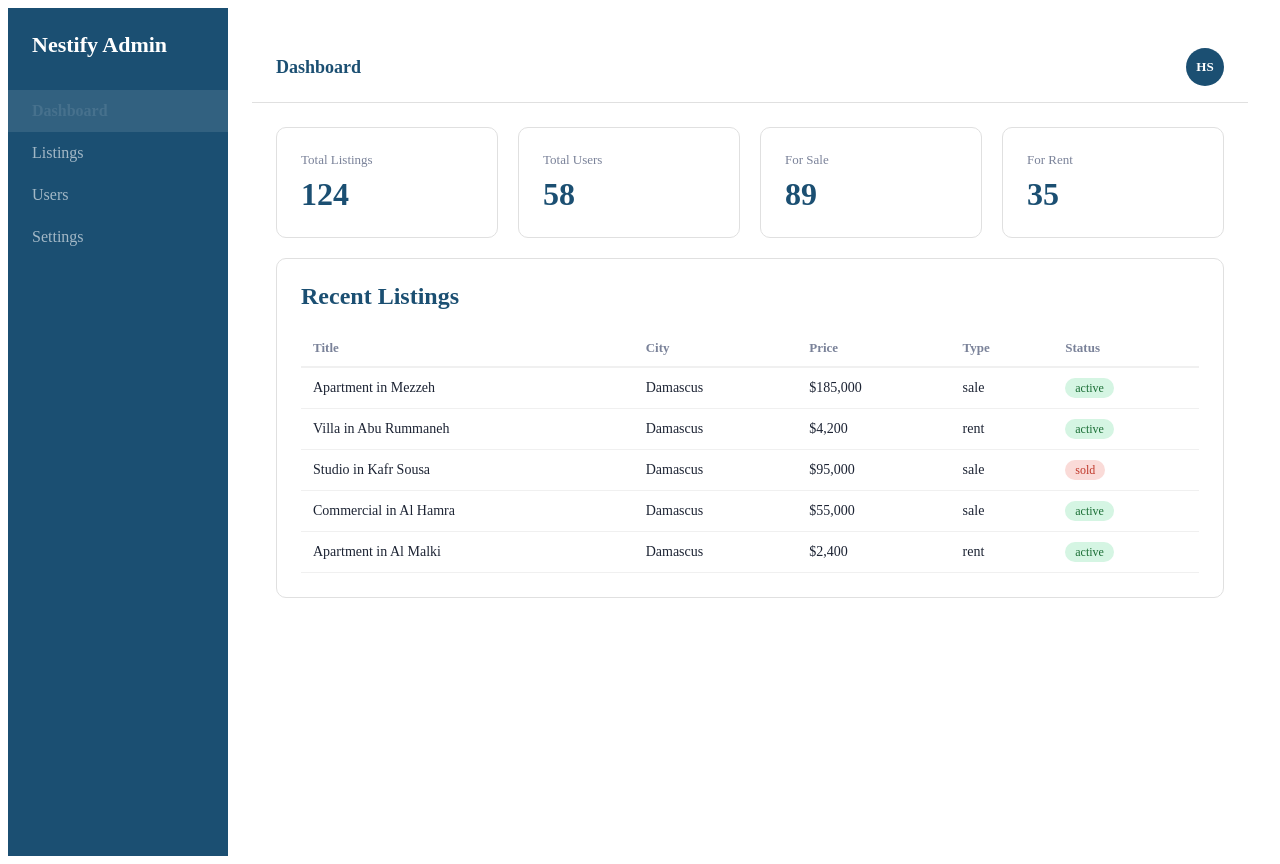
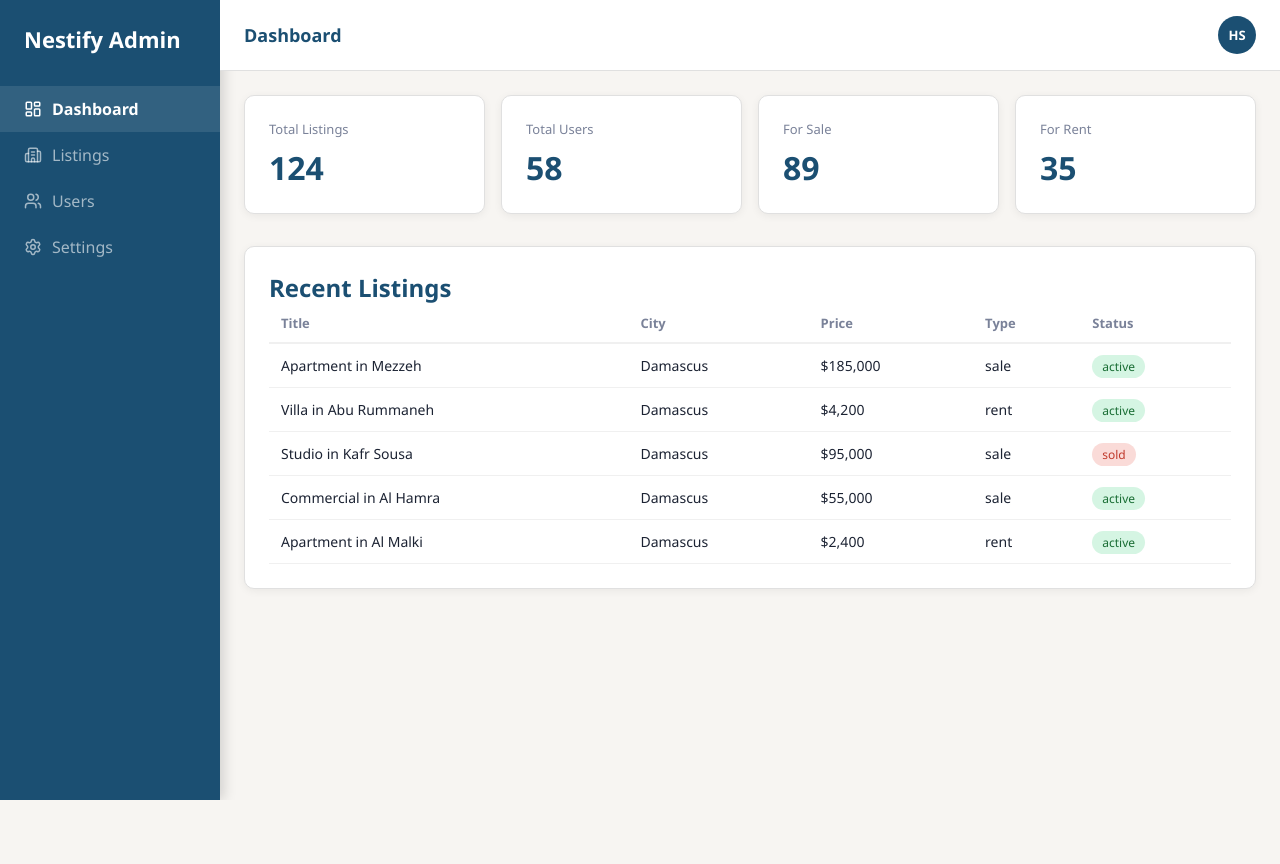
Before and after one commit to HasanAlii73/nestify-admin, a React (Vite) app: page /Dashboard in a window 1280 px wide. After the commit the page ends 800 px from the top, so only its background shows below. Built offline with nearby package versions, Linux system fonts and the light colour scheme.

Commit message:
style: sidebar icons and card shadows

```diff
--- a/src/App.jsx
+++ b/src/App.jsx
@@ -9,20 +9,20 @@ import Users from './pages/Users';
 function App() {
     return (
         <BrowserRouter>
-            <div style={{ display: 'flex' }}>
+            <div style={{ display: 'flex', minHeight: '100vh'  }}>
 
                 <Sidebar />
 
-                <main style={{ flex: 1, padding: '24px' }}>
+                <main style={{ flex: 1 }}>
                  <Topbar />
 
                  <div style={{ padding: '24px' }}>
                      <Routes>
                           <Route path="/" element={<Navigate to="/Dashboard" />} />
-                          <Route path="/dashboard" element={<Dashboard />} />
-                          <Route path="/listings" element={<Listings />} />
-                          <Route path="/users" element={<Users />} />
-                          <Route path="/settings" element={<Settings />} />
+                          <Route path="/Dashboard" element={<Dashboard />} />
+                          <Route path="/Listings" element={<Listings />} />
+                          <Route path="/Users" element={<Users />} />
+                          <Route path="/Settings" element={<Settings />} />
                      </Routes>
                  </div>
                 </main>
--- a/src/components/Statcard.jsx
+++ b/src/components/Statcard.jsx
@@ -6,6 +6,7 @@ function StatCard({ title, value }) {
             borderRadius: '10px',
             padding: '24px',
             flex: 1,
+            boxShadow: '0 2px 8px rgba(0,0,0,0.06)',
         }}>
             <p style={{margin: 0, color: '#7A8299', fontSize: '13px'}}>{title}</p>
             <h2 style={{margin: '8px 0 0 0', color: '#1B4F72', fontSize: '32px'}}>{value}</h2>
--- a/src/components/sidebar.jsx
+++ b/src/components/sidebar.jsx
@@ -1,29 +1,59 @@
 import { NavLink } from "react-router-dom";
+import { LayoutDashboard, Building2, Users, Settings } from "lucide-react";
 
 function Sidebar() {
-    return(
-        <aside style={{width: '220px', minHeight: '100vh', background: '#1B4F72', padding: '24px 0'}}>
-            <div style={{color: '#fff', fontSize:'22px', fontWeight:'bold', padding: '0 24px 32px'}}>
+  return (
+    <aside
+      style={{
+        width: "220px",
+        minHeight: "100vh",
+        background: "#1B4F72",
+        padding: "24px 0",
+        boxShadow: "4px 0 12px rgba(0,0,0,0.15)",
+      }}
+    >
+      <div
+        style={{
+          color: "#fff",
+          fontSize: "22px",
+          fontWeight: "bold",
+          padding: "0 24px 32px",
+        }}
+      >
         Nestify Admin
       </div>
 
       <nav>
-                <NavLink to="/Dashboard" style={navStyle}>Dashboard</NavLink>
-                <NavLink to="/Listings" style={navStyle}>Listings</NavLink>
-                <NavLink to="/Users" style={navStyle}>Users</NavLink>
-                <NavLink to="/Settings" style={navStyle}>Settings</NavLink>
+        <NavLink to="/Dashboard" style={navStyle}>
+          <LayoutDashboard size={18} />
+          Dashboard
+        </NavLink>
+        <NavLink to="/Listings" style={navStyle}>
+          <Building2 size={18} />
+          Listings
+        </NavLink>
+        <NavLink to="/Users" style={navStyle}>
+          <Users size={18} />
+          Users
+        </NavLink>
+        <NavLink to="/Settings" style={navStyle}>
+          <Settings size={18} />
+          Settings
+        </NavLink>
       </nav>
     </aside>
   );
 }
 
- const navStyle = ({isActive}) => ({
-    display: 'block',
-    padding: '12px 24px',
-    color: isActive ? 'rgba(255,255,255,0.1)' : 'rgba(255,255,255,0.6)',
-    background: isActive ? 'rgba(255,255,255,0.1)' : 'transparent',
-    textDecoration: 'none',
-    fontWeight: isActive ? '600' : '400',
+const navStyle = ({ isActive }) => ({
+  display: "flex",
+  alignItems: "center",
+  gap: "10px",
+  padding: "12px 24px",
+  color: isActive ? "#fff" : "rgba(255,255,255,0.6)",
+  background: isActive ? "rgba(255,255,255,0.1)" : "transparent",
+  textDecoration: "none",
+  fontWeight: isActive ? "600" : "400",
 });
 
 export default Sidebar;
--- a/src/index.css
+++ b/src/index.css
@@ -8,4 +8,10 @@ body {
   font-family: 'Segoe UI', sans-serif;
   background: #F7F5F2;
   color: #1C2333;
+  min-height: 100vh;
 }
+#root {
+  min-height: 100vh;
+  display: flex;
+  flex-direction: column;
+}
--- a/src/main.jsx
+++ b/src/main.jsx
@@ -1,6 +1,7 @@
 import { StrictMode } from 'react'
 import { createRoot } from 'react-dom/client'
 import App from './App.jsx'
+import './index.css'
 
 createRoot(document.getElementById('root')).render(
   <StrictMode>
--- a/src/pages/Dashboard.jsx
+++ b/src/pages/Dashboard.jsx
@@ -6,7 +6,7 @@ function Dashboard() {
         <div>
 
             {/* Stats Cards Row*/}
-            <div style={{display: 'flex', gap: '20px', marginBottom: '20px'}}>
+            <div style={{display: 'flex', gap: '16px', marginBottom: '32px'}}>
                 {stats.map((stat) => (
                     <StatCard key={stat.id} title={stat.title} value={stat.value} />
                 ))}
@@ -18,6 +18,7 @@ function Dashboard() {
                 border: '1px solid #e0e0e0',
                 borderRadius: '10px',
                 padding: '24px',
+                boxShadow: '0 2px 8px rgba(0,0,0,0.06)',
             }}>
                 <h2 style={{marginTop: 0, color: '#1B4F72'}}>Recent Listings</h2>
 
--- a/src/pages/Listings.jsx
+++ b/src/pages/Listings.jsx
@@ -46,6 +46,7 @@ function Listings() {
                           style={{
                               borderRadius: '8px',
                               border: '1px solid #e0e0e0',
+                              boxShadow: '0 2px 8px rgba(0,0,0,0.06)',
                               padding: '10px 18px',
                               background: statusFilter === s ? '#1B4F72' : '#fff',
                               color:      statusFilter === s ? '#fff'    : '#7A8299',
@@ -62,6 +63,7 @@ function Listings() {
             <div style={{
             background: '#fff',
             border: '1px solid #e0e0e0',
+            boxShadow: '0 2px 8px rgba(0,0,0,0.06)',
             borderRadius: '10px',
             padding: '24px',
             }}>
--- a/src/pages/Settings.jsx
+++ b/src/pages/Settings.jsx
@@ -77,6 +77,7 @@ const cardStyle = {
   border: "1px solid #e0e0e0",
   borderRadius: "10px",
   padding: "24px",
+  boxShadow: '0 2px 8px rgba(0,0,0,0.06)',
 };
 
 const cardTitleStyle = {
--- a/src/pages/Users.jsx
+++ b/src/pages/Users.jsx
@@ -29,6 +29,7 @@ function Users() {
             flex: 1,
             padding: "10px 14px",
             border: "1px solid #e0e0e0",
+            boxShadow: '0 2px 8px rgba(0,0,0,0.06)',
             borderRadius: "8px",
             fontSize: "14px",
             outline: "none",
@@ -43,6 +44,7 @@ function Users() {
             style={{
               borderRadius: "8px",
               border: "1px solid #e0e0e0",
+              boxShadow: '0 2px 8px rgba(0,0,0,0.06)',
               padding: "10px 18px",
               background: roleFilter === s ? "#1B4F72" : "#fff",
               color: roleFilter === s ? "#fff" : "#7A8299",
@@ -61,6 +63,7 @@ function Users() {
         style={{
           background: "#fff",
           border: "1px solid #e0e0e0",
+          boxShadow: '0 2px 8px rgba(0,0,0,0.06)',
           borderRadius: "10px",
           padding: "24px",
         }}
```
Lines whose indentation alone changed are shown as unchanged.
